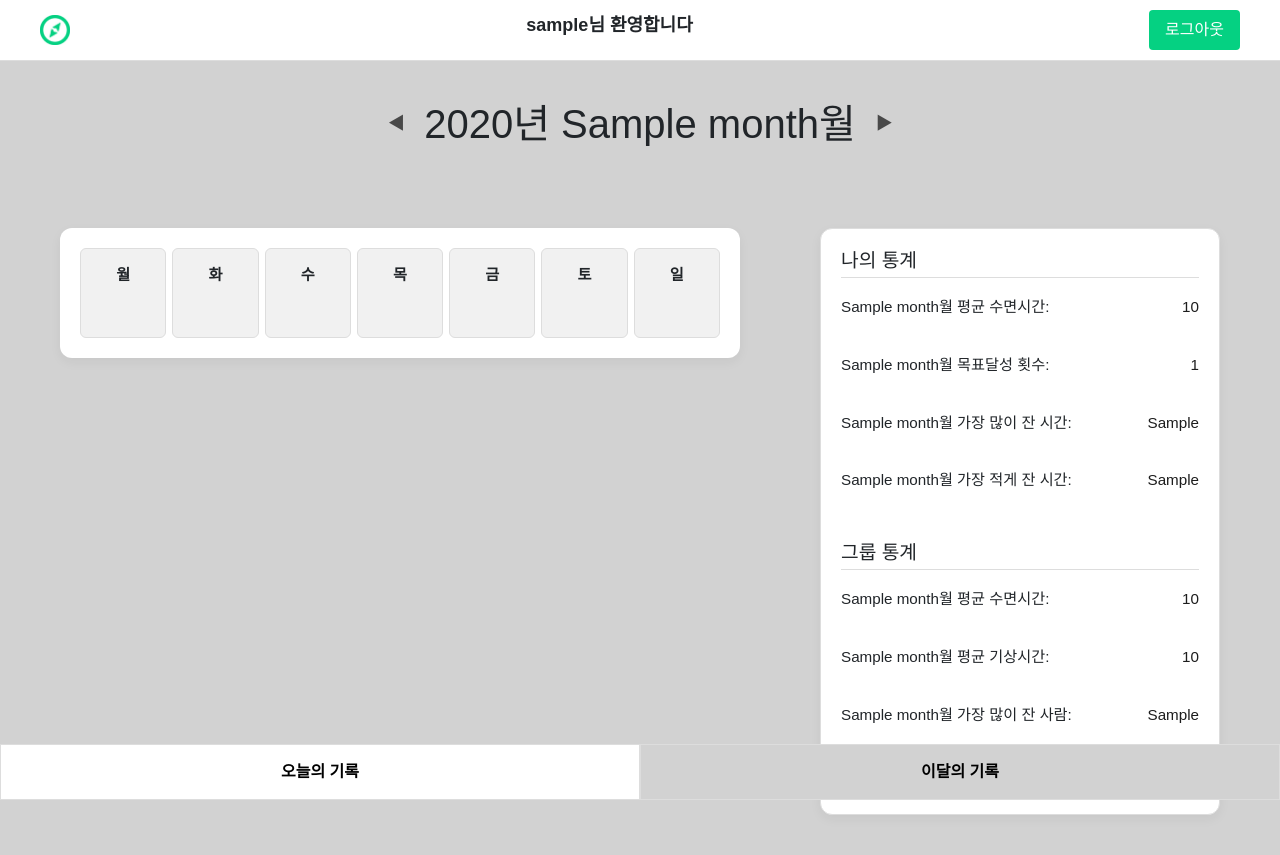
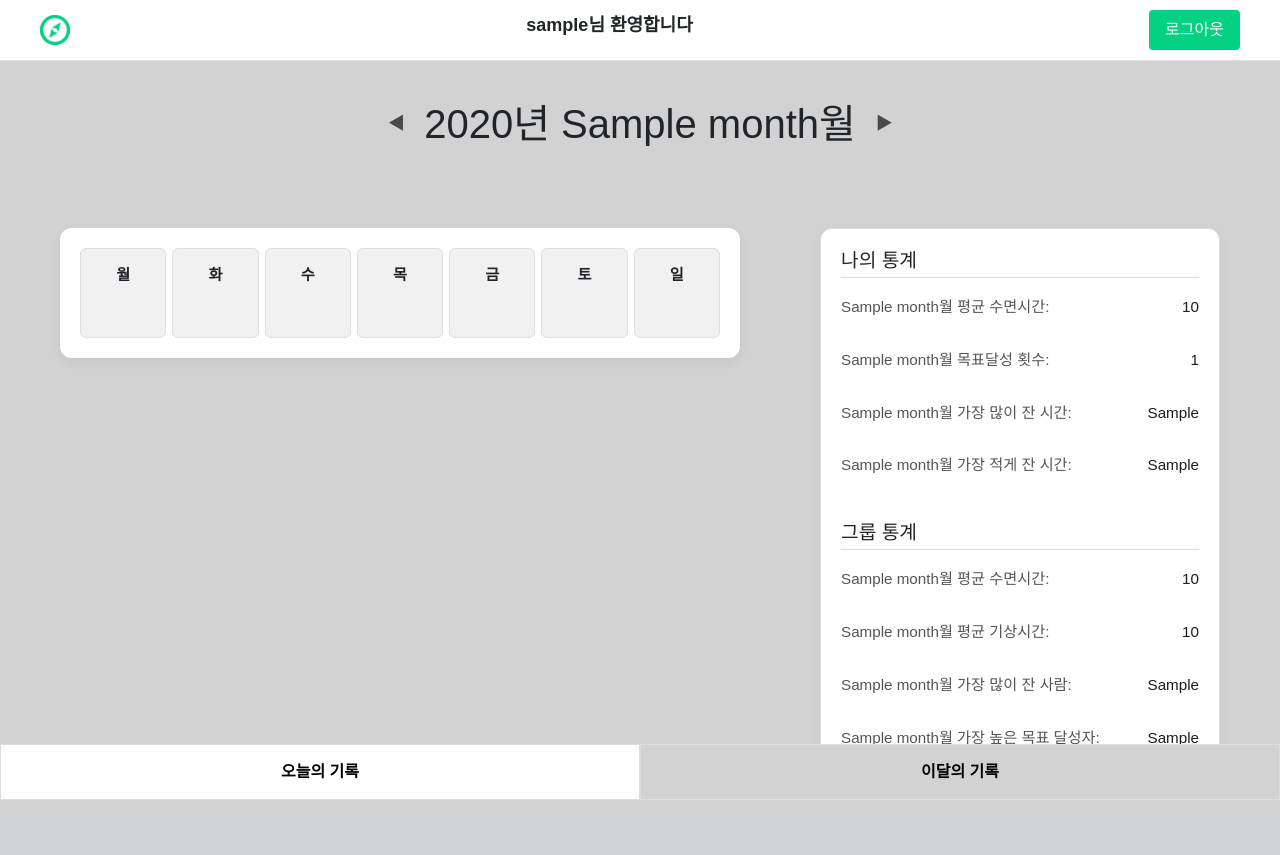
Before and after one commit to kkc1383/WEEK00, a Flask app: template templates/calender.html in a window 1280 px wide. After the commit the page ends 799 px from the top, so only its background shows below. Run offline with Flask 3, Linux system fonts and the light colour scheme; the template is opened without the code that fills it: most values are stand-ins (such as "Sample title", 1, 10 or a date in 2020).

Commit message:
Update calender.css
ui개선

```diff
--- a/static/CSS/calender.css
+++ b/static/CSS/calender.css
@@ -152,9 +152,14 @@
       .stats-box .stat-row-wrapper {
         display: flex;
         flex-direction: column;
-        gap: 15px;
+        gap: 10px;
+        color: #555;
       }
 
+      .stats-box .stat-row-wrapper .point {
+        font-weight: 700;
+        color: #1d1d1d;
+      }
       .stats-box h3 {
         margin-top: 0;
         font-size: 1.2rem;
```
